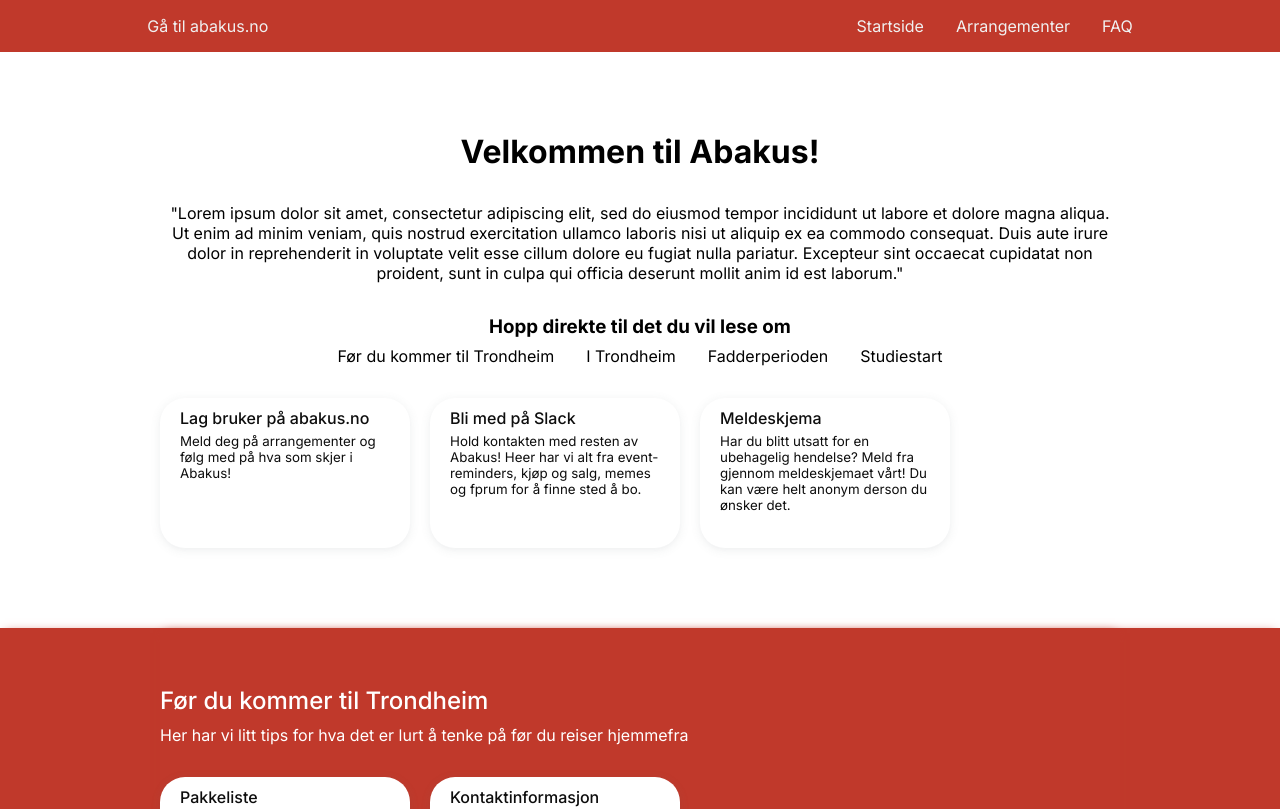
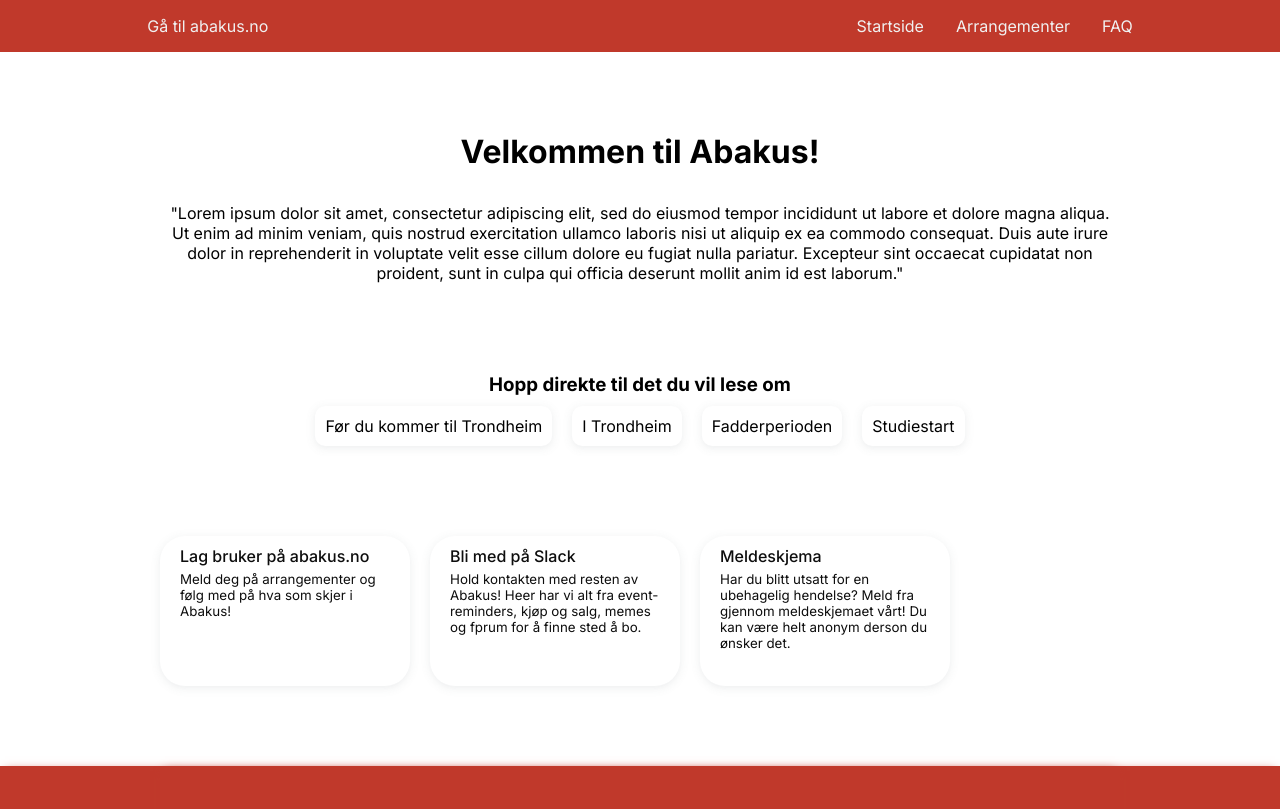
Before and after one commit to webkom/nyiabakus, a Next.js app: page / in a window 1280 px wide. Shown: the top 809 px of the page. Built offline with nearby package versions, Linux system fonts and the light colour scheme.

Commit message:
Enhance quick-links

```diff
--- /dev/null
+++ b/components/Header/HeaderCards.tsx
@@ -0,0 +1,32 @@
+import Card from "@/components/Card";
+import styles from "./styles.module.css";
+import InfoSectionWrapper from "@/components/InfoSectionWrapper";
+
+const HeaderCards = () => {
+  return (
+    <InfoSectionWrapper className={styles.header}>
+      <div className={styles.cardContainer}>
+        <Card
+          title={"Lag bruker på abakus.no"}
+          description={
+            "Meld deg på arrangementer og følg med på hva som skjer i Abakus!"
+          }
+        />
+        <Card
+          title={"Bli med på Slack"}
+          description={
+            "Hold kontakten med resten av Abakus! Heer har vi alt fra event-reminders, kjøp og salg, memes og fprum for å finne sted å bo."
+          }
+        />
+        <Card
+          title={"Meldeskjema"}
+          description={
+            "Har du blitt utsatt for en ubehagelig hendelse? Meld fra gjennom meldeskjemaet vårt! Du kan være helt anonym derson du ønsker det."
+          }
+        />
+      </div>
+    </InfoSectionWrapper>
+  );
+};
+
+export default HeaderCards;
--- a/components/Header/index.tsx
+++ b/components/Header/index.tsx
@@ -1,5 +1,3 @@
-import Link from "next/link";
-import Card from "@/components/Card";
 import styles from "./styles.module.css";
 import InfoSectionWrapper from "@/components/InfoSectionWrapper";
 
@@ -16,35 +14,6 @@
         sint occaecat cupidatat non proident, sunt in culpa qui officia deserunt
         mollit anim id est laborum.&quot;
       </p>
-      <div className={styles.quickLinksWrapper}>
-        <h3>Hopp direkte til det du vil lese om</h3>
-        <div>
-          <Link href={"#før-trondheim"}>Før du kommer til Trondheim</Link>
-          <Link href={"#trondheim"}>I Trondheim</Link>
-          <Link href={"#fadderperioden"}>Fadderperioden</Link>
-          <Link href={"#studiestart"}>Studiestart</Link>
-        </div>
-      </div>
-      <div className={styles.cardContainer}>
-        <Card
-          title={"Lag bruker på abakus.no"}
-          description={
-            "Meld deg på arrangementer og følg med på hva som skjer i Abakus!"
-          }
-        />
-        <Card
-          title={"Bli med på Slack"}
-          description={
-            "Hold kontakten med resten av Abakus! Heer har vi alt fra event-reminders, kjøp og salg, memes og fprum for å finne sted å bo."
-          }
-        />
-        <Card
-          title={"Meldeskjema"}
-          description={
-            "Har du blitt utsatt for en ubehagelig hendelse? Meld fra gjennom meldeskjemaet vårt! Du kan være helt anonym derson du ønsker det."
-          }
-        />
-      </div>
     </InfoSectionWrapper>
   );
 };
--- a/components/Header/styles.module.css
+++ b/components/Header/styles.module.css
@@ -8,14 +8,6 @@
   margin: 2rem 0;
 }
 
-.quickLinksWrapper h3 {
-  margin-bottom: 0.5rem;
-}
-
-.quickLinksWrapper a {
-  margin: 0 1em;
-}
-
 .cardContainer {
   display: flex;
   flex-wrap: wrap;
--- /dev/null
+++ b/components/QuickLinks/index.tsx
@@ -0,0 +1,51 @@
+import Link from "next/link";
+import styles from "./styles.module.css";
+import { useEffect, useRef, useState } from "react";
+
+const Header = () => {
+  const [isSticky, setIsSticky] = useState(false);
+  const stickyRef = useRef<HTMLDivElement>(null);
+  useEffect(() => {
+    const observer = new IntersectionObserver(
+      ([e]) => {
+        setIsSticky(e.intersectionRatio < 1);
+      },
+      { threshold: [1] }
+    );
+    if (stickyRef.current) observer.observe(stickyRef.current);
+    return () => {
+      observer.disconnect();
+    };
+  }, [isSticky, stickyRef]);
+  return (
+    <>
+      <h3 className={styles.quickLinksHeader}>
+        Hopp direkte til det du vil lese om
+      </h3>
+      <div
+        ref={stickyRef}
+        className={`${styles.stickyWrapper} ${isSticky ? styles.isSticky : ""}`}
+      >
+        <div className={styles.quickLinks}>
+          <Link className={styles.toTopLink} href="#">
+            Til toppen
+          </Link>
+          <Link className={styles.quickLink} href={"#før-trondheim"}>
+            Før du kommer til Trondheim
+          </Link>
+          <Link className={styles.quickLink} href={"#trondheim"}>
+            I Trondheim
+          </Link>
+          <Link className={styles.quickLink} href={"#fadderperioden"}>
+            Fadderperioden
+          </Link>
+          <Link className={styles.quickLink} href={"#studiestart"}>
+            Studiestart
+          </Link>
+        </div>
+      </div>
+    </>
+  );
+};
+
+export default Header;
--- /dev/null
+++ b/components/QuickLinks/styles.module.css
@@ -0,0 +1,65 @@
+.quickLinksHeader {
+  padding-top: 10px;
+  text-align: center;
+}
+
+.stickyWrapper {
+  position: sticky;
+  top: -1px;
+
+  display: flex;
+  flex-wrap: wrap;
+  justify-content: center;
+  align-items: center;
+  gap: 20px;
+
+  width: 100%;
+  padding: 10px;
+  text-align: center;
+
+  background-color: white;
+  transition: 0.15s linear background-color;
+  overflow-x: hidden;
+}
+
+.quickLinks {
+  position: relative;
+  display: flex;
+  flex-wrap: wrap;
+  justify-content: center;
+  align-items: center;
+  gap: 20px;
+
+  text-align: center;
+}
+
+.toTopLink {
+  color: white;
+  text-decoration: underline;
+  position: absolute;
+  padding: 0 10px;
+  right: 0;
+  transform: translateX(100%);
+}
+
+@media (max-width: 800px) {
+  .stickyWrapper {
+    position: relative;
+    top: initial;
+  }
+}
+
+.quickLink {
+  padding: 10px;
+  border-radius: 10px;
+  background-color: white;
+
+  box-shadow: var(--shadow-1);
+}
+
+@media not all and (max-width: 800px) {
+  .isSticky {
+    background-color: var(--red-1);
+    box-shadow: var(--shadow-red-1);
+  }
+}
--- a/pages/index.tsx
+++ b/pages/index.tsx
@@ -8,6 +8,8 @@
 import InfoSectionFP from "@/components/InfoSectionFP";
 import InfoSectionStudy from "@/components/InfoSectionStudy";
 import InfoSectionStudentPub from "@/components/InfoSectionStudentPub";
+import QuickLinks from "@/components/QuickLinks";
+import HeaderCards from "@/components/Header/HeaderCards";
 
 const inter = Inter({ subsets: ["latin"] });
 
@@ -26,6 +28,8 @@
       <main className={`${styles.main} ${inter.className}`}>
         <Navbar />
         <Header />
+        <QuickLinks />
+        <HeaderCards />
         <InfoSectionPreparation />
         <InfoSectionTrondheim />
         <InfoSectionStudentPub />
--- a/styles/globals.css
+++ b/styles/globals.css
@@ -4,10 +4,9 @@
   margin: 0;
 }
 
-html,
-body {
-  max-width: 100vw;
-  overflow-x: hidden;
+html {
+  overflow-y: scroll;
+  scroll-behavior: smooth !important;
 }
 
 a {
@@ -22,4 +21,5 @@
 
   --shadow-1: 0 2px 8px 2px rgba(104, 112, 118, 7%),
     0 2px 4px -1px rgba(104, 112, 118, 4%);
+  --shadow-red-1: 0 0 10px -5px var(--red-1);
 }
```
